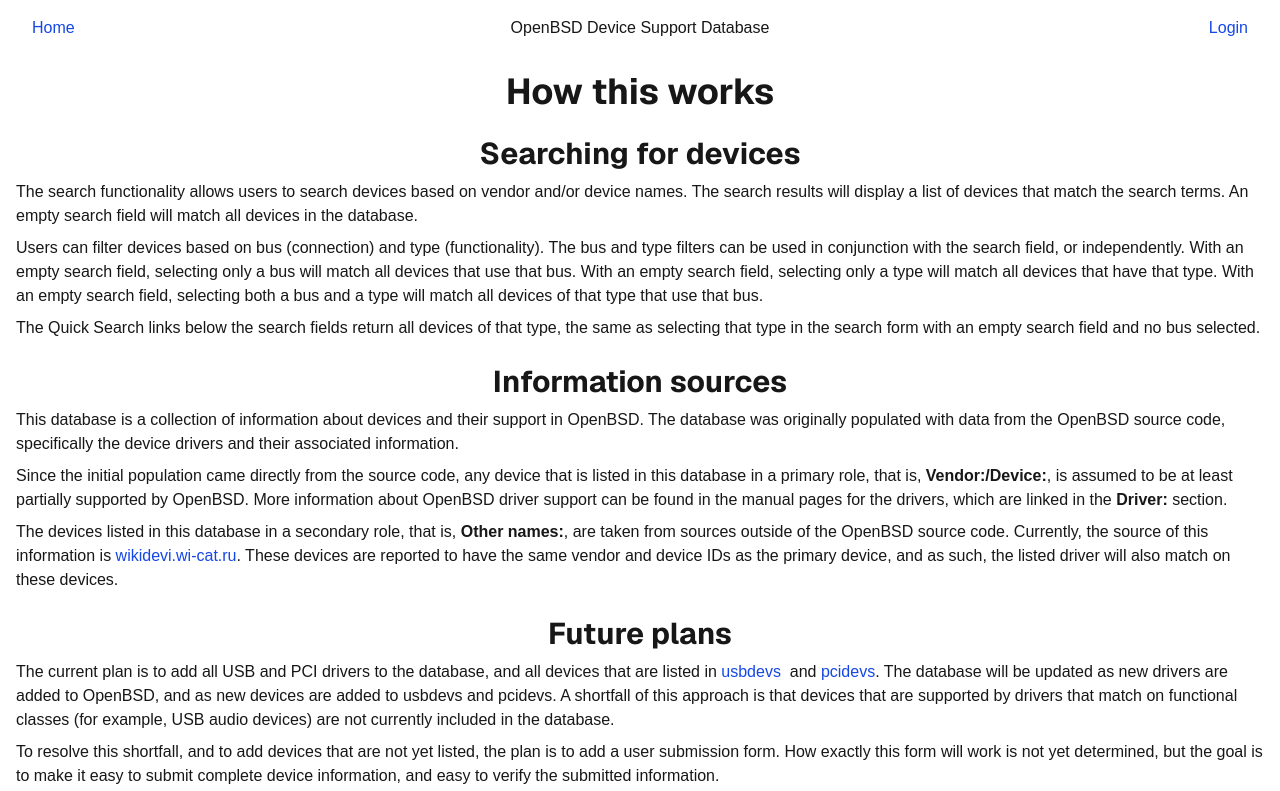
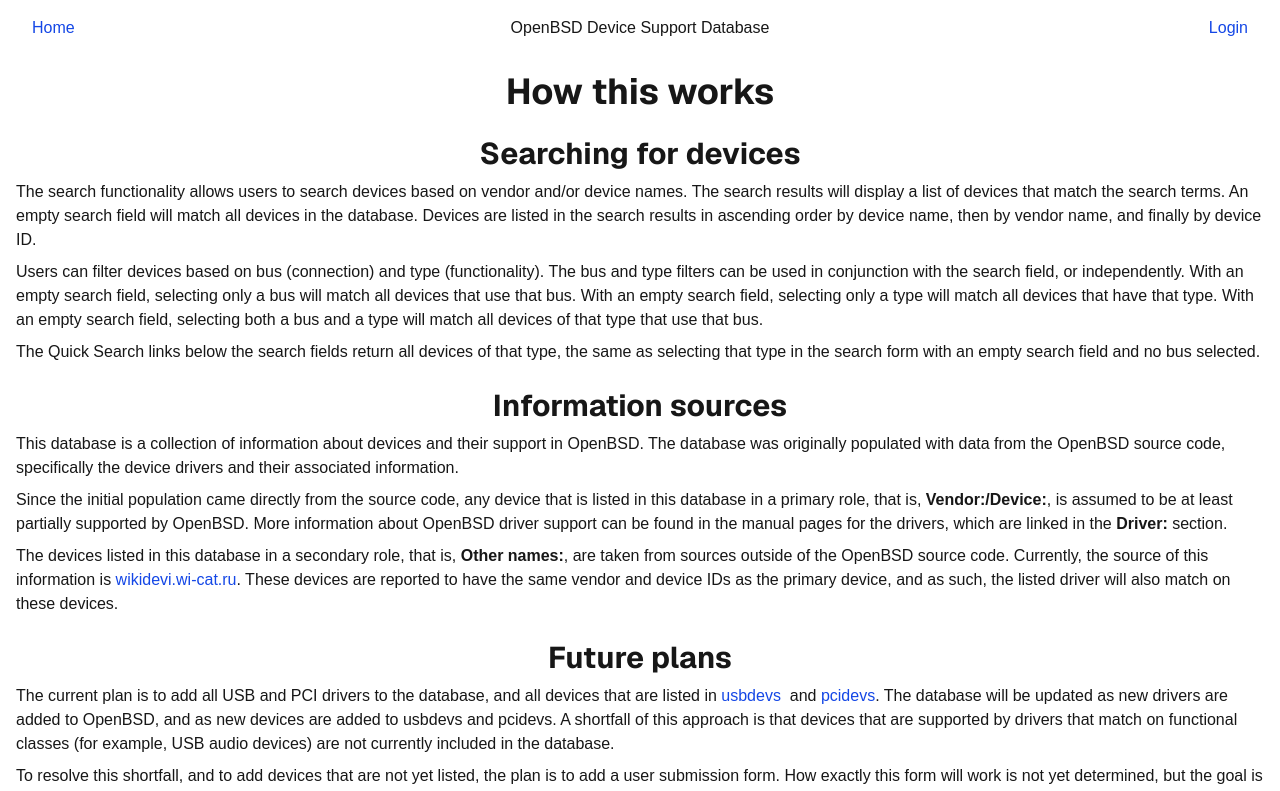
Before and after one commit to jakemsr/obsd-device-support, a Next.js app: page /docs/how_this_works in a window 1280 px wide. Shown: the top 791 px of the page. Built offline with nearby package versions, Linux system fonts and the light colour scheme.

Commit message:
feat: Explain results order

```diff
--- a/app/docs/how_this_works/page.tsx
+++ b/app/docs/how_this_works/page.tsx
@@ -14,7 +14,8 @@
         The search functionality allows users to search devices based on
         vendor and/or device names. The search results will display a list of devices
         that match the search terms. An empty search field will match all devices
-        in the database.
+        in the database. Devices are listed in the search results in ascending order
+        by device name, then by vendor name, and finally by device ID.
       </p>
       <p>
         Users can filter devices based on bus (connection) and type (functionality).
```
